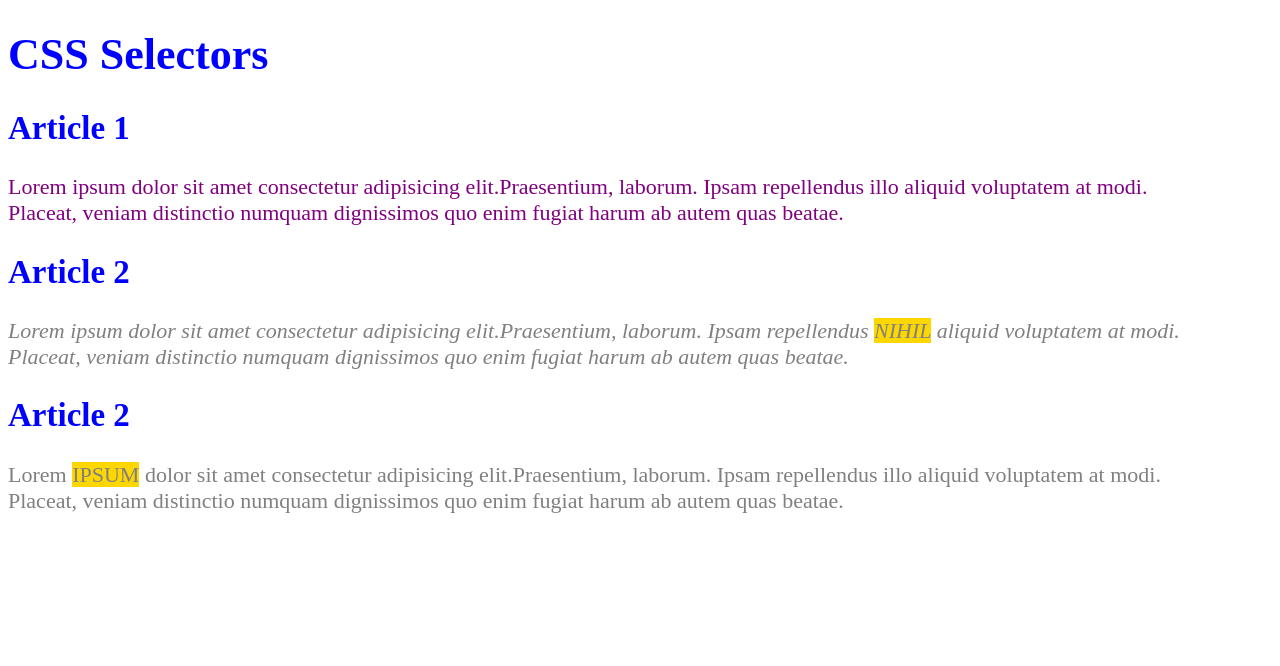
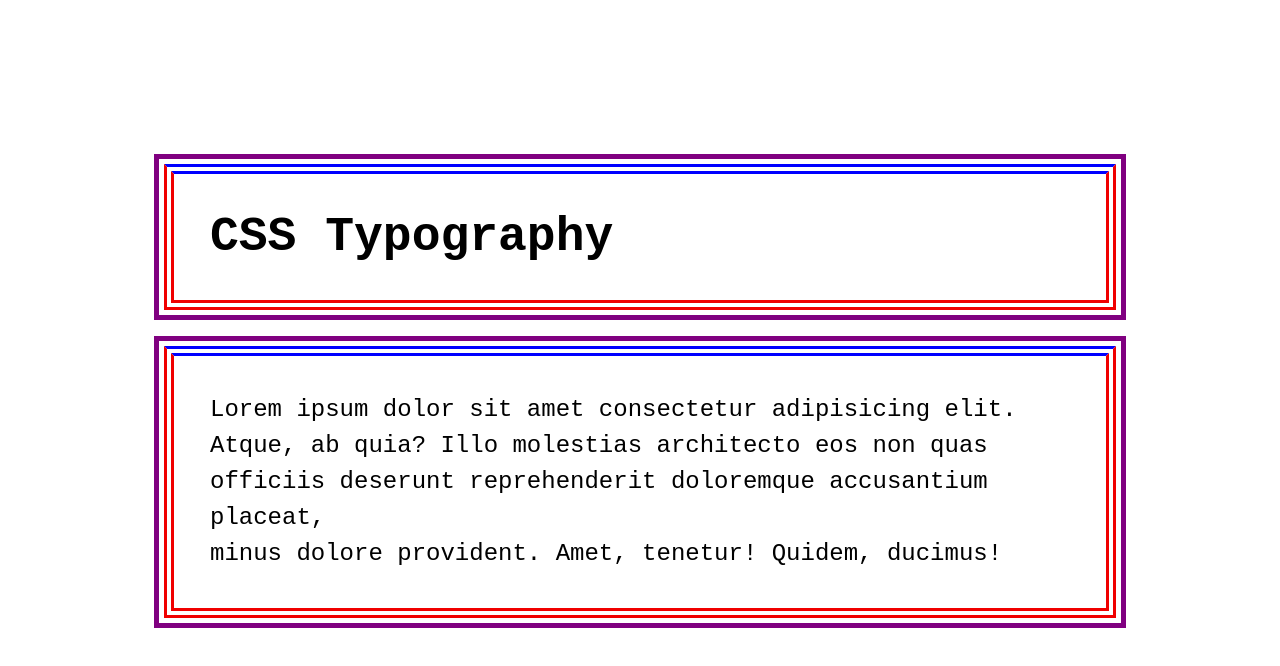
Before and after one commit to fawaz-olorunnishola/Css-Tutorial, a plain HTML site: page index.html in a window 1280 px wide. Drawn offline with Linux system fonts and the light colour scheme.

Commit message:
Create Css-Tutorial

```diff
--- a/Css/Style.css
+++ b/Css/Style.css
@@ -1,31 +1,42 @@
-html{
-    font-size: 22px;
+body{
+    padding: 10%;
+    font-size: 2rem;
+    font-family: 'Courier New', Courier, monospace;
 }
+*     {  margin: 0;
+        padding: 0;
+        box-sizing: border-box;
+        }
 
-body{
-    /* font-size: 22px; */
-    /* border: 3px solid #000; */
+        .container {
+            border: 10px double #f00000;
+            border-top-color: #00f;
+            font-size: 1.5rem;
+            margin: 1.5em;
+            /*  margin-top: 1.5rem;
+        margin-right: 2em;
+        margin-bottom: 2em;
+        margin-left: 2em; */
+            padding: 1.5em;
+            outline: 5px solid #800080;
+            outline-offset: 5px;
+        }
+
+        .circle {
+            margin: 3rem auto;
+            background-color: #ffd700;
+            width: 100px;
+            height: 100px;
+            border: 2px solid #000;
+            border-radius: 50px;
+            outline: 2px solid #f00000;
+            outline-offset: 0.25rem;
+        }
+/* input, button{
+    font: inherit;
+} */
+
+p {
+    line-height: 1.5;
+    font-style: normal;
 }
-main {
-    font-family: monospace;
-}
-button, input, textarea, select{
-    font: inherit;
-}
-h1, h2{
-    color: #00f;
-}
-.gray {
-    color: #808080;
-}
-p{
-    color: #800080;
-}
-.highlight{
-    text-transform: uppercase;
-    background-color: #ffd700;
-}
-
-#second{
-    font-style: italic;
-}
--- a/index.html
+++ b/index.html
@@ -7,21 +7,16 @@
     <link rel="stylesheet" href="./Css/Style.css">
 </head>
 <body>
-    <h1>CSS Selectors</h1>
-    <h2>Article 1</h2>
-    <p>Lorem ipsum dolor sit amet consectetur adipisicing elit.Praesentium, laborum. Ipsam repellendus illo aliquid voluptatem at modi.<br>
-    Placeat, veniam distinctio numquam dignissimos quo enim fugiat harum ab autem quas beatae.</br></p>
+    <header class="container">
+    <h1>CSS Typography</h1></header>
+    <main class="container"><p>Lorem ipsum dolor sit amet consectetur adipisicing elit. Atque, ab quia? Illo molestias architecto eos non quas officiis deserunt reprehenderit doloremque accusantium placeat,<br>
+    minus dolore provident. Amet, tenetur! Quidem, ducimus!</p>
 
-    <h2>Article 2</h2>
-    <p id="second"class="gray">Lorem ipsum dolor sit amet consectetur adipisicing elit.Praesentium, laborum. Ipsam repellendus <span class="highlight">nihil</span> aliquid voluptatem
-    at modi.<br>
-    Placeat, veniam distinctio numquam dignissimos quo enim fugiat harum ab autem quas beatae.</br></p>
-
-    <h2>Article 2</h2>
-    <p  class="gray">Lorem <span class="highlight">ipsum</span> dolor sit amet consectetur adipisicing elit.Praesentium, laborum. Ipsam repellendus illo aliquid voluptatem
-    at modi.<br>
-    Placeat, veniam distinctio numquam dignissimos quo enim fugiat harum ab autem quas beatae.</br></p>
-
-
+<!--     <form>
+        <label for="name">Name:</label>
+        <input id="" type="text" placeholder="Your Name" />
+        <button>Submit</button>
+    </form> -->
+</main>
 </body>
 </html>
```
